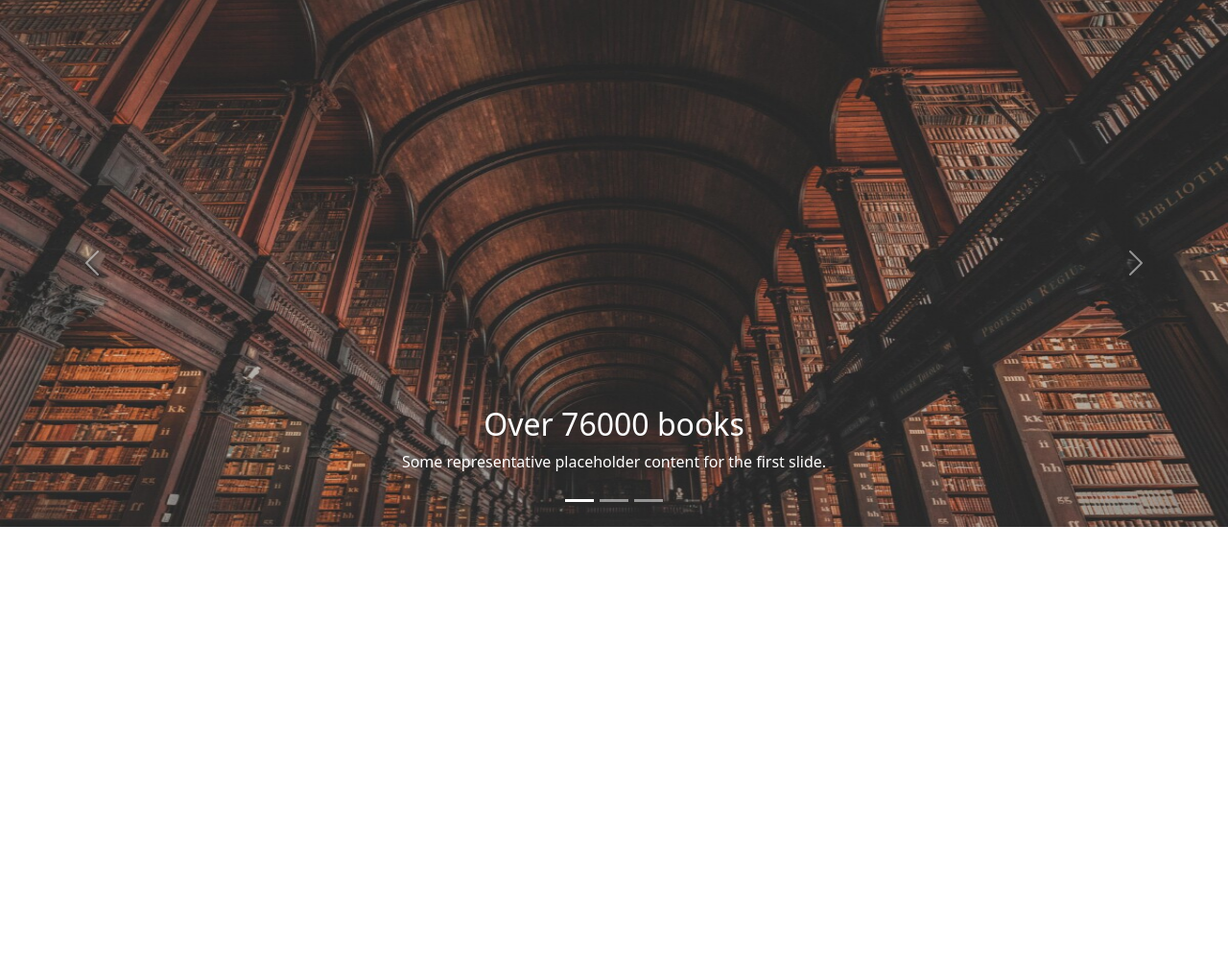
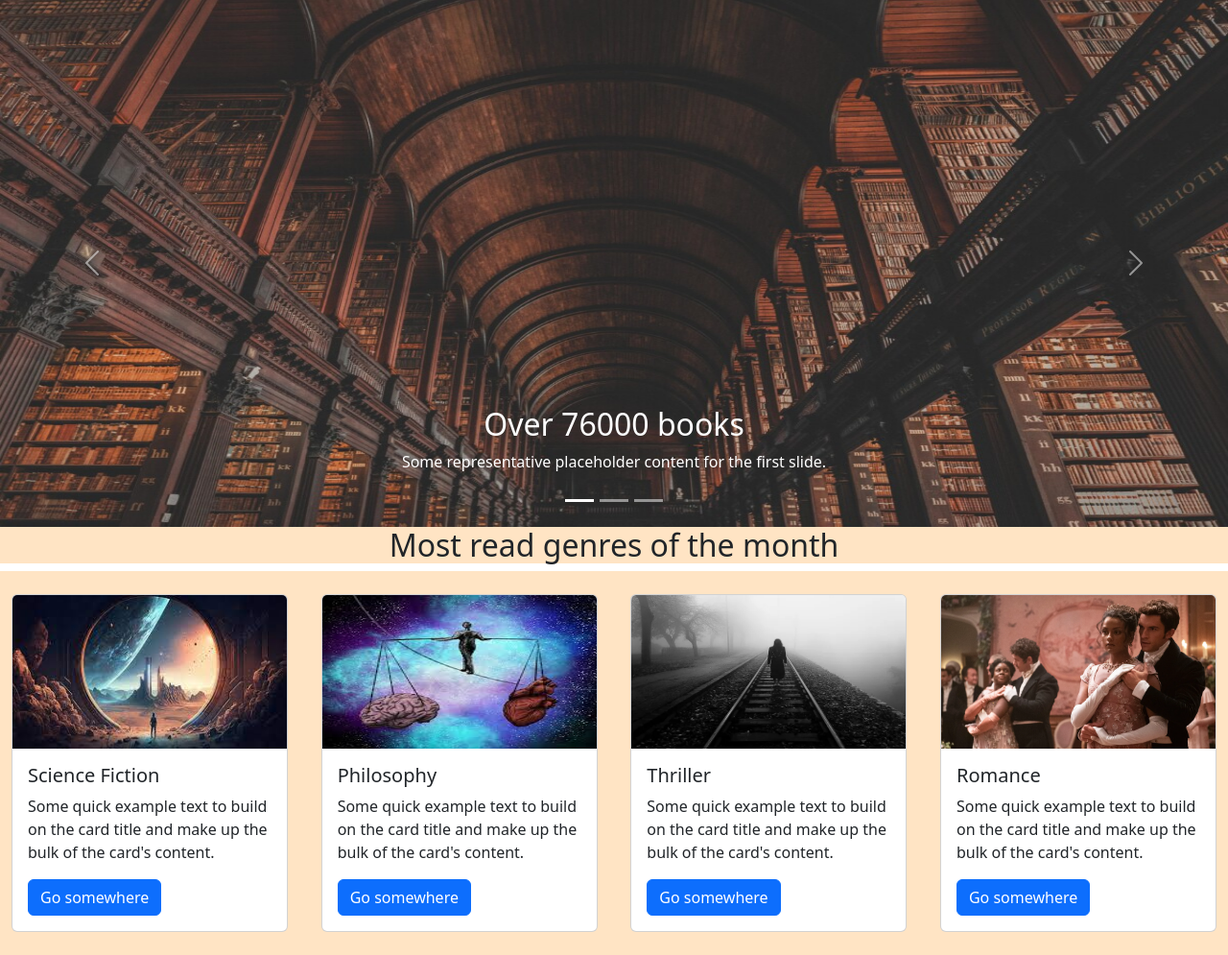
Before and after one commit to riyasachdeva04/library, a Django app: page / in a window 1280 px wide. Shown: the part 57-1052 px from the top of the page at 96% size. Before the commit the page ends 606 px from the top, so only its background shows below. Run offline with Django 4.2, Linux system fonts and the light colour scheme.

Commit message:
commit 2

```diff
--- a/mysite/mysite/templates/base.html
+++ b/mysite/mysite/templates/base.html
@@ -8,7 +8,7 @@
         {% endblock title %} Bookworm junction </title>
 
     <link href="https://cdn.jsdelivr.net/npm/bootstrap@5.3.1/dist/css/bootstrap.min.css" rel="stylesheet" integrity="sha384-4bw+/aepP/YC94hEpVNVgiZdgIC5+VKNBQNGCHeKRQN+PtmoHDEXuppvnDJzQIu9" crossorigin="anonymous">
-  </head>
+</head>
   <body>
     <nav class="navbar navbar-expand-lg bg-dark navbar-dark">
         <div class="container-fluid">
--- a/mysite/mysite/templates/index.html
+++ b/mysite/mysite/templates/index.html
@@ -43,4 +43,41 @@
       <span class="visually-hidden">Next</span>
     </button>
   </div>
+
+  <h2 style="text-align: center; background-color: bisque;">Most read genres of the month</h2>
+
+  <div class="container-fluid d-flex justify-content-between my-0 py-4" style = "width: 100%; background-color:bisque ; " >
+    <div class="card" style="width: 18rem;">
+        <img src="/static/sci-fi.jpeg" class="card-img-top" alt="..." style="max-height: 160px;">
+        <div class="card-body">
+          <h5 class="card-title">Science Fiction</h5>
+          <p class="card-text">Some quick example text to build on the card title and make up the bulk of the card's content.</p>
+          <a href="#" class="btn btn-primary">Go somewhere</a>
+        </div>
+      </div>
+      <div class="card" style="width: 18rem;">
+        <img src="/static/philosophy.jpeg" class="card-img-top" alt="..." style="max-height: 160px;">
+        <div class="card-body">
+          <h5 class="card-title">Philosophy</h5>
+          <p class="card-text">Some quick example text to build on the card title and make up the bulk of the card's content.</p>
+          <a href="#" class="btn btn-primary">Go somewhere</a>
+        </div>
+      </div>
+      <div class="card" style="width: 18rem;">
+        <img src="/static/thriller.jpeg" class="card-img-top" alt="..." style="max-height: 160px;">
+        <div class="card-body">
+          <h5 class="card-title">Thriller</h5>
+          <p class="card-text">Some quick example text to build on the card title and make up the bulk of the card's content.</p>
+          <a href="#" class="btn btn-primary">Go somewhere</a>
+        </div>
+      </div>
+      <div class="card" style="width: 18rem;">
+        <img src="/static/romance.webp" class="card-img-top" alt="..." style="max-height: 160px;">
+        <div class="card-body">
+          <h5 class="card-title">Romance</h5>
+          <p class="card-text">Some quick example text to build on the card title and make up the bulk of the card's content.</p>
+          <a href="#" class="btn btn-primary">Go somewhere</a>
+        </div>
+      </div>
+  </div>
 {% endblock body %}
```
Also changed, not shown: mysite/mysite/static/philosophy.jpeg (added), mysite/mysite/static/romance.webp (added), mysite/mysite/static/sci-fi.jpeg (added), mysite/mysite/static/thriller.jpeg (added).
